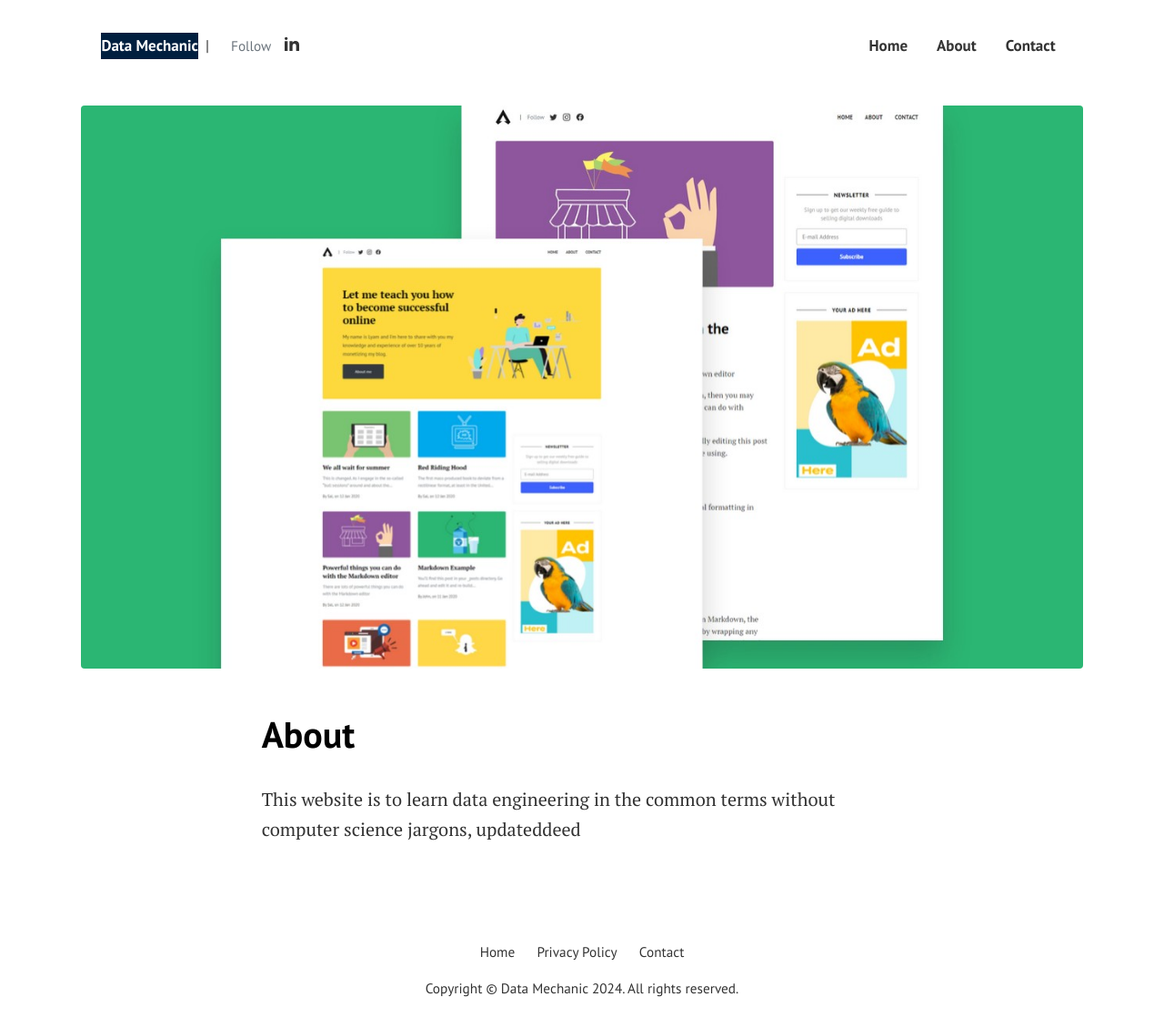
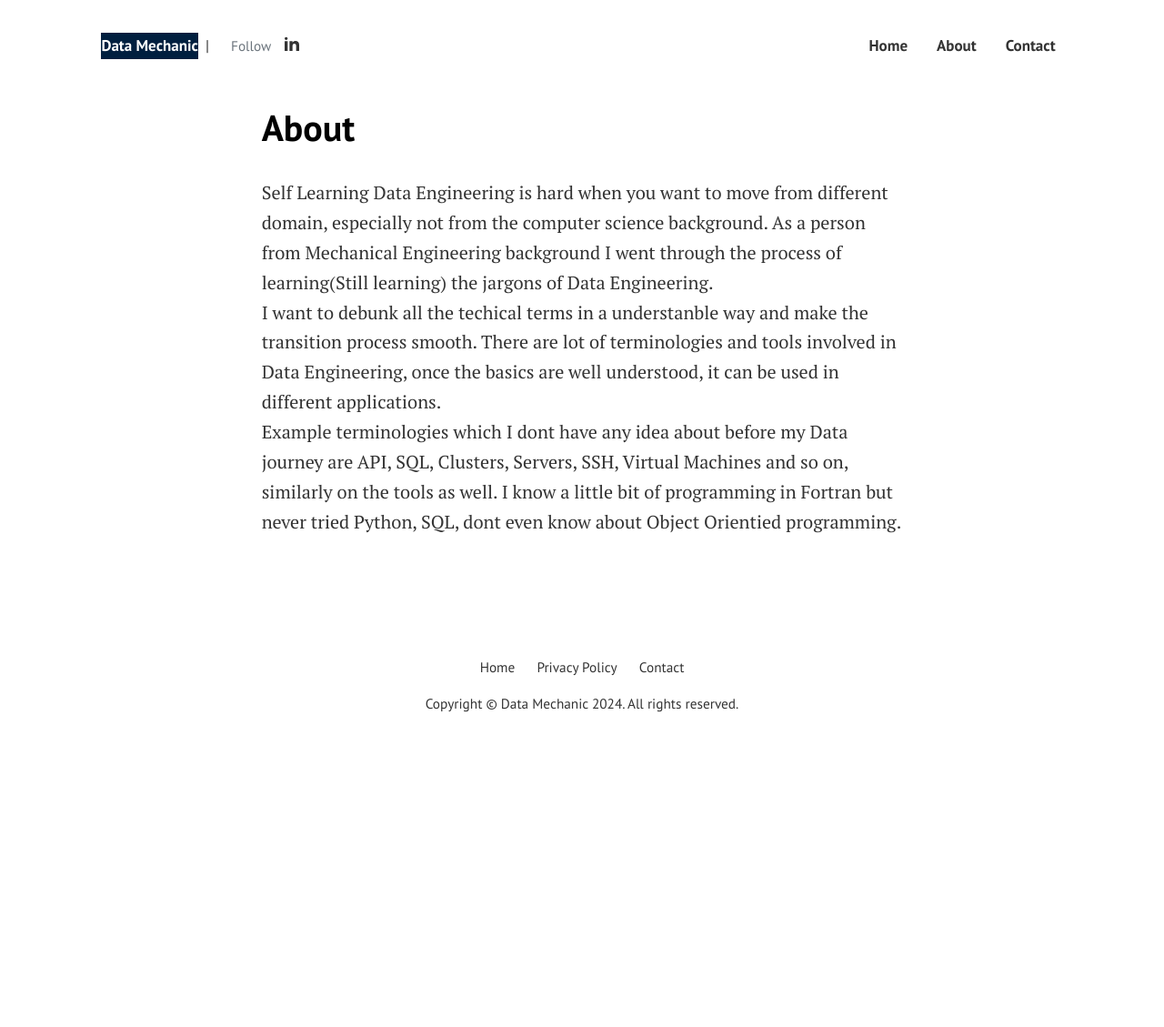
Before and after one commit to pradeap/dev-data-mechanic-website, a Jekyll site: the page built from pages/about.md, in a window 1280 px wide and 1129 px high. Shown: the whole window at 91% size. Built offline with Jekyll 4.4.1, drawn with Linux system fonts in a browser that asks for light colours.

Commit message:
Update about.md

```diff
--- a/pages/about.md
+++ b/pages/about.md
@@ -2,7 +2,13 @@
 layout: page
 title: About
 permalink: "/about/"
-image: assets/images/screenshot.png
+# image: assets/images/screenshot.png
 ---
 
-This website is to learn data engineering in the common terms without computer science jargons, updateddeed
+<p> Self Learning Data Engineering is hard when you want to move from different domain, especially not from the computer science background. As a person from Mechanical Engineering background I went through the process of learning(Still learning) the jargons of Data Engineering. <br>
+
+I want to debunk all the techical terms in a understanble way and make the transition process smooth. There are lot of terminologies and tools involved in Data Engineering, once the basics are well understood, it can be used in different applications. <br>
+
+Example terminologies which I dont have any idea about before my Data journey are API, SQL, Clusters, Servers, SSH, Virtual Machines and so on, similarly on the tools as well. I know a little bit of programming in Fortran but never tried Python, SQL, dont even know about Object Orientied programming.
+
+</p>
```
